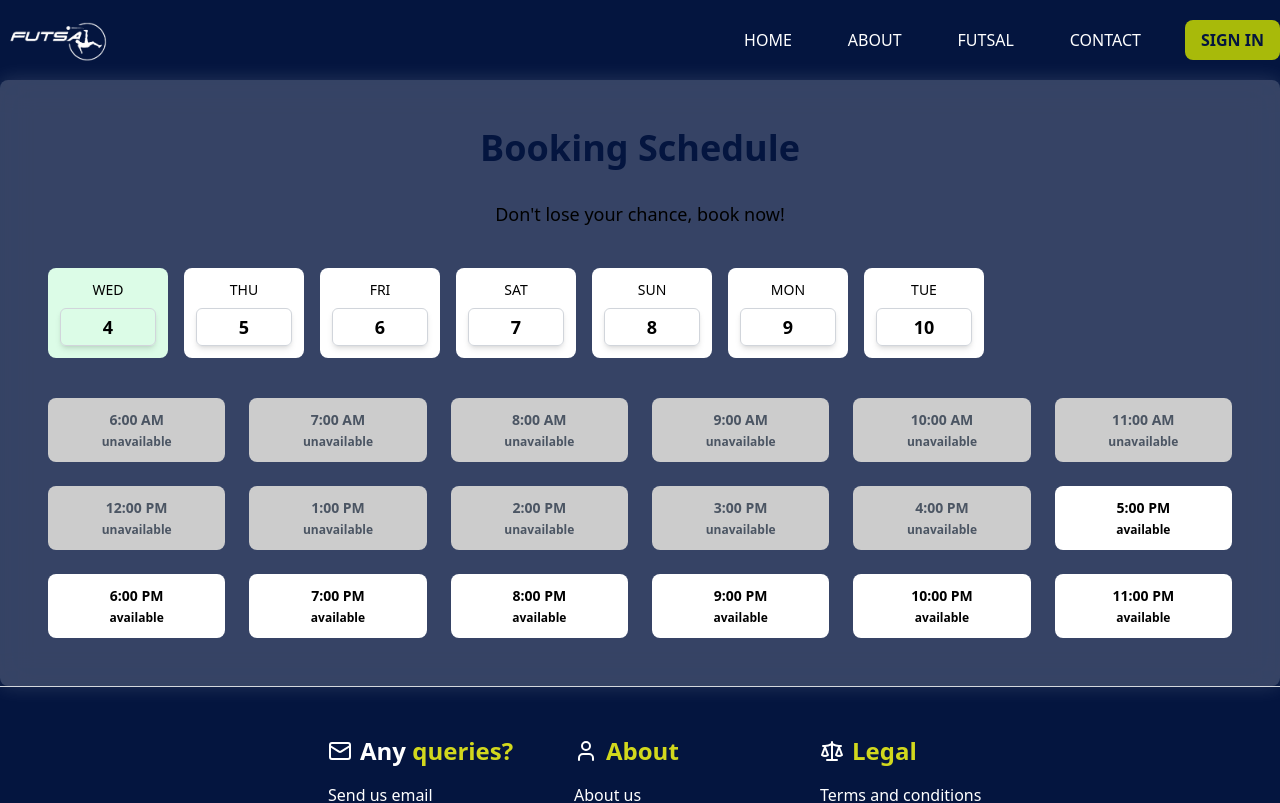
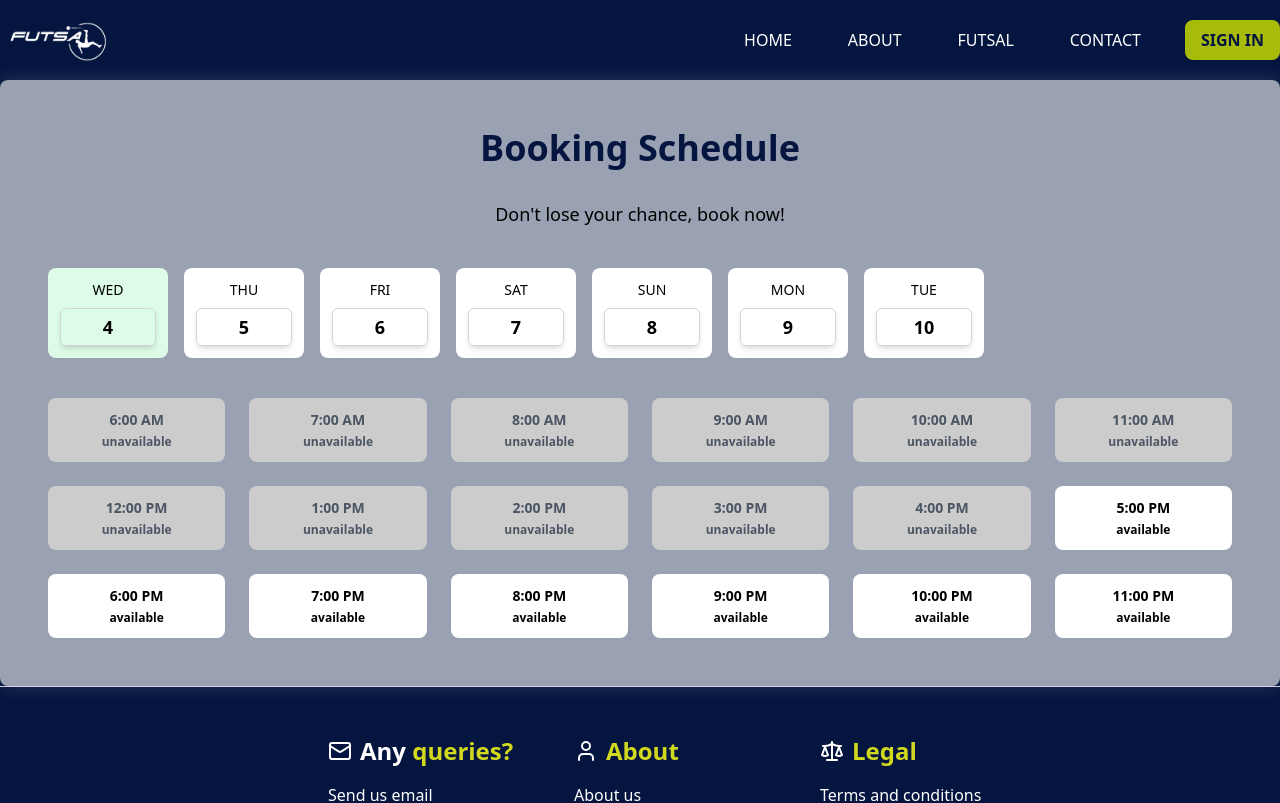
Before and after one commit to Seesonn/FutsalBookingSystem, a React (Vite) app: page /book in a window 1280 px wide. Shown: the top 803 px of the page. Built offline with nearby package versions, Linux system fonts and the light colour scheme.

Commit message:
Update BookingSlots.jsx

```diff
--- a/src/project/BookingSlots.jsx
+++ b/src/project/BookingSlots.jsx
@@ -92,7 +92,7 @@ export default function BookingSlot() {
   };
 
   return (
-    <div className=" mini-h-screen bg-white bg-opacity-20 backdrop-blur-lg p-4 sm:p-8 md:p-12 rounded-lg shadow-[0_0_20px_rgba(255,255,255,0.15)] overflow-hidden relative">
+    <div className=" mini-h-screen bg-white bg-opacity-60 backdrop-blur-lg p-4 sm:p-8 md:p-12 rounded-lg shadow-[0_0_20px_rgba(255,255,255,0.15)] overflow-hidden relative">
       <header className="text-center mb-8">
       <h1 className="text-[#04153F] text-4xl font-bold mb-8 text-center">Booking Schedule</h1>
         <p className="text-black text-lg mt-4 ">Don't lose your chance, book now!</p>
```
